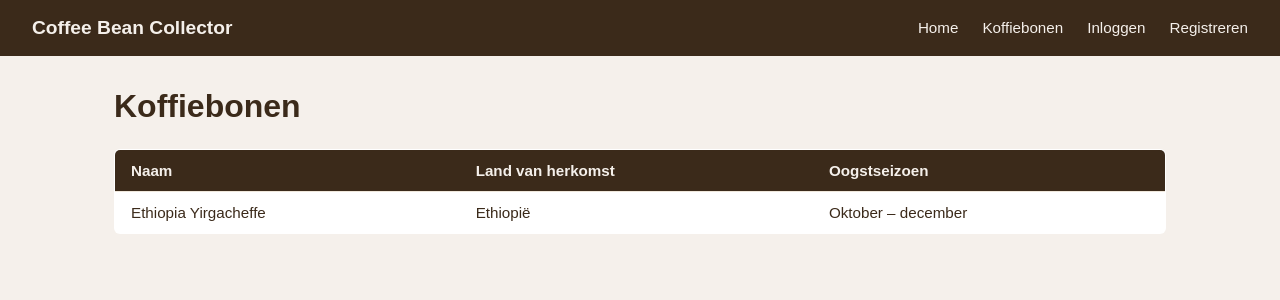
After one commit to srhtnl/Coffee-bean-collector-DJANGO, a Django app: page /bonen/ in a window 1280 px wide. The commit adds this page. Shown: the top 300 px of the page. Run offline with Django 5.2, Linux system fonts and the light colour scheme; data comes from the database, SQL or seed files in the repository; both versions use the stored data as it was after the commit.

Commit message:
Made beans (user side and admin side)

```diff
--- a/CoffeeTasting/base/models.py
+++ b/CoffeeTasting/base/models.py
@@ -13,16 +13,6 @@ class Bean(models.Model):
 
     def __str__(self):
         return self.name
-
-
-class Tasting(models.Model):
-    bean = models.ForeignKey(Bean, on_delete=models.CASCADE, related_name='tastings')
-    user = models.ForeignKey(User, on_delete=models.CASCADE, related_name='tastings')
-    date = models.DateField()
-    description = models.TextField()
-
-    def __str__(self):
-        return f"{self.user} - {self.bean} ({self.date})"
 
 
 class Profile(models.Model):
--- a/CoffeeTasting/base/static/base/css/style.css
+++ b/CoffeeTasting/base/static/base/css/style.css
@@ -201,3 +236,41 @@ main {
     flex-shrink: 0;
     color: #6b4c2a;
 }
+
+.bean-list-header {
+    display: flex;
+    justify-content: space-between;
+    align-items: center;
+    margin-bottom: 1.5rem;
+}
+
+.bean-table {
+    width: 100%;
+    border-collapse: collapse;
+    background-color: #fff;
+    border-radius: 6px;
+    overflow: hidden;
+    border: 1px solid #d9cdbf;
+}
+
+.bean-table th,
+.bean-table td {
+    padding: 0.75rem 1rem;
+    text-align: left;
+    font-size: 0.95rem;
+    border-bottom: 1px solid #f0e8dc;
+}
+
+.bean-table th {
+    background-color: #3b2a1a;
+    color: #f5f0eb;
+    font-weight: bold;
+}
+
+.bean-table tr:last-child td {
+    border-bottom: none;
+}
+
+.bean-table tr:hover td {
+    background-color: #faf6f1;
+}
--- a/CoffeeTasting/base/templates/base.html
+++ b/CoffeeTasting/base/templates/base.html
@@ -13,7 +13,11 @@
     <a class="brand" href="/">Coffee Bean Collector</a>
     <ul>
         <li><a href="/">Home</a></li>
+        <li><a href="{% url 'bean_list' %}">Koffiebonen</a></li>
         {% if user.is_authenticated %}
+            {% if user.is_staff %}
+                <li><a href="{% url 'beheer_bonen' %}">Koffiebonen goedkeuren</a></li>
+            {% endif %}
             <li><a href="{% url 'profile' %}">{{ user.get_full_name|default:user.username }}</a></li>
             <li>
                 <form method="post" action="{% url 'logout' %}" style="margin:0;">
--- /dev/null
+++ b/CoffeeTasting/base/templates/base/bean_list.html
@@ -0,0 +1,44 @@
+{% extends "base.html" %}
+
+{% block title %}Koffiebonen - Coffee Bean Collector{% endblock %}
+
+{% block content %}
+<div class="bean-list-container">
+    <div class="bean-list-header">
+        <h1>Koffiebonen</h1>
+        {% if user.is_authenticated %}
+            <a href="{% url 'bean_add' %}" class="btn">+ Boon toevoegen</a>
+        {% endif %}
+    </div>
+
+    {% if user.is_staff and pending_count %}
+        <div class="pending-notice">
+            Er zijn momenteel <strong>{{ pending_count }}</strong> koffiebo{{ pending_count|pluralize:"n,nen" }} die wachten op goedkeuring.
+            <a href="{% url 'beheer_bonen' %}">Bekijk en keur goed →</a>
+        </div>
+    {% endif %}
+
+    {% if beans %}
+        <table class="bean-table">
+            <thead>
+                <tr>
+                    <th>Naam</th>
+                    <th>Land van herkomst</th>
+                    <th>Oogstseizoen</th>
+                </tr>
+            </thead>
+            <tbody>
+                {% for bean in beans %}
+                    <tr>
+                        <td>{{ bean.name }}</td>
+                        <td>{{ bean.country_of_origin }}</td>
+                        <td>{{ bean.harvest_season }}</td>
+                    </tr>
+                {% endfor %}
+            </tbody>
+        </table>
+    {% else %}
+        <p>Er zijn nog geen goedgekeurde koffiebonen.</p>
+    {% endif %}
+</div>
+{% endblock %}
--- a/CoffeeTasting/base/urls.py
+++ b/CoffeeTasting/base/urls.py
@@ -9,4 +9,10 @@ urlpatterns = [
     path('profile/', views.profile, name='profile'),
     path('profile/edit/', views.profile_edit, name='profile_edit'),
     path('profile/wachtwoord/', views.change_password, name='change_password'),
+    path('bonen/', views.bean_list, name='bean_list'),
+    path('bonen/toevoegen/', views.bean_add, name='bean_add'),
+    path('beheer/bonen/', views.beheer_bonen, name='beheer_bonen'),
+    path('beheer/bonen/toevoegen/', views.beheer_boon_toevoegen, name='beheer_boon_toevoegen'),
+    path('beheer/bonen/<int:pk>/goedkeuren/', views.beheer_boon_goedkeuren, name='beheer_boon_goedkeuren'),
+    path('beheer/bonen/<int:pk>/afwijzen/', views.beheer_boon_afwijzen, name='beheer_boon_afwijzen'),
 ]
--- a/CoffeeTasting/base/views.py
+++ b/CoffeeTasting/base/views.py
@@ -4,7 +4,7 @@ from django.contrib.auth.decorators import login_required
 from django.contrib.auth.forms import SetPasswordForm
 from django.contrib import messages
 
-from .forms import RegisterForm, ProfileUpdateForm, UserUpdateForm
+from .forms import RegisterForm, ProfileUpdateForm, UserUpdateForm, BeanForm
 
 
 def home(request):
@@ -75,3 +75,77 @@ def profile_edit(request):
         messages.success(request, 'Profiel bijgewerkt!')
         return redirect('profile')
     return render(request, 'base/profile_edit.html', {'user_form': user_form, 'profile_form': profile_form})
+
+
+def bean_list(request):
+    from .models import Bean
+    beans = Bean.objects.filter(approved=True).order_by('name')
+    pending_count = Bean.objects.filter(approved=False).count() if request.user.is_staff else 0
+    return render(request, 'base/bean_list.html', {'beans': beans, 'pending_count': pending_count})
+
+
+@login_required(login_url='/login/')
+def bean_add(request):
+    form = BeanForm(request.POST or None)
+    if request.method == 'POST' and form.is_valid():
+        bean = form.save(commit=False)
+        if request.user.is_staff:
+            bean.approved = True
+            bean.approved_by = request.user
+            bean.save()
+            messages.success(request, 'Koffieboon toegevoegd en direct goedgekeurd.')
+        else:
+            bean.approved = False
+            bean.save()
+            messages.success(request, 'Koffieboon ingediend! Een admin keurt deze binnenkort goed.')
+        return redirect('bean_list')
+    return render(request, 'base/bean_add.html', {'form': form})
+
+
+def staff_required(view_func):
+    def wrapper(request, *args, **kwargs):
+        if not request.user.is_authenticated:
+            return redirect('/login/')
+        if not request.user.is_staff:
+            return redirect('home')
+        return view_func(request, *args, **kwargs)
+    return wrapper
+
+
+@staff_required
+def beheer_bonen(request):
+    from .models import Bean
+    pending = Bean.objects.filter(approved=False).order_by('name')
+    return render(request, 'base/beheer_bonen.html', {'pending': pending})
+
+
+@staff_required
+def beheer_boon_goedkeuren(request, pk):
+    from .models import Bean
+    if request.method == 'POST':
+        bean = Bean.objects.get(pk=pk)
+        bean.approved = True
+        bean.approved_by = request.user
+        bean.save()
+    return redirect('beheer_bonen')
+
+
+@staff_required
+def beheer_boon_afwijzen(request, pk):
+    from .models import Bean
+    if request.method == 'POST':
+        Bean.objects.filter(pk=pk).delete()
+    return redirect('beheer_bonen')
+
+
+@staff_required
+def beheer_boon_toevoegen(request):
+    form = BeanForm(request.POST or None)
+    if request.method == 'POST' and form.is_valid():
+        bean = form.save(commit=False)
+        bean.approved = True
+        bean.approved_by = request.user
+        bean.save()
+        messages.success(request, 'Koffieboon toegevoegd en direct goedgekeurd.')
+        return redirect('beheer_bonen')
+    return render(request, 'base/beheer_boon_toevoegen.html', {'form': form})
```
Also changed, not shown: other parts of CoffeeTasting/base/static/base/css/style.css (+35 -0 lines), CoffeeTasting/base/forms.py (+12 -1 lines), CoffeeTasting/base/templates/base/bean_add.html (added, +32 -0 lines), CoffeeTasting/base/templates/base/beheer_bonen.html (added, +48 -0 lines), CoffeeTasting/base/templates/base/beheer_boon_toevoegen.html (added, +28 -0 lines), CoffeeTasting/db.sqlite3.
